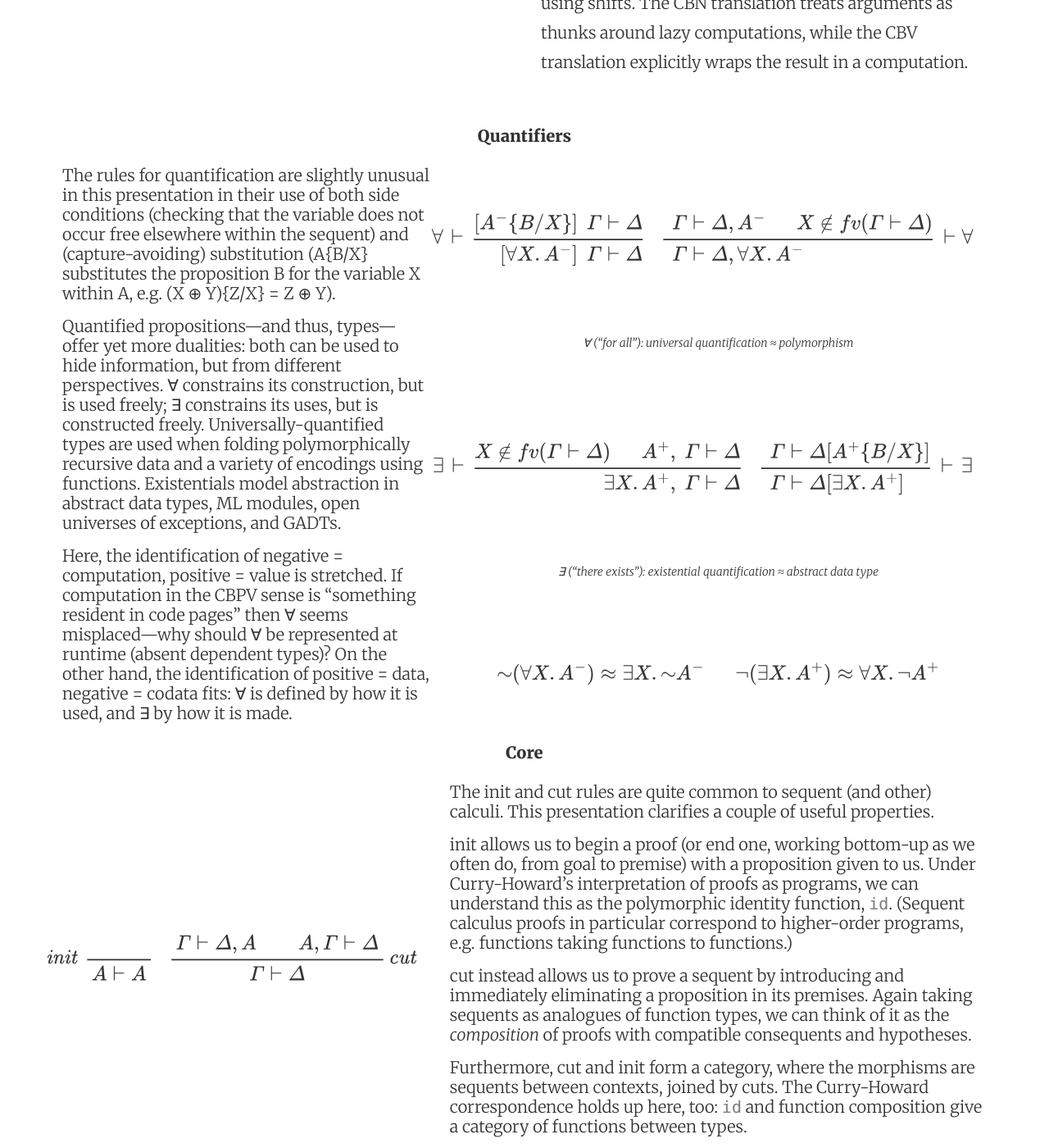
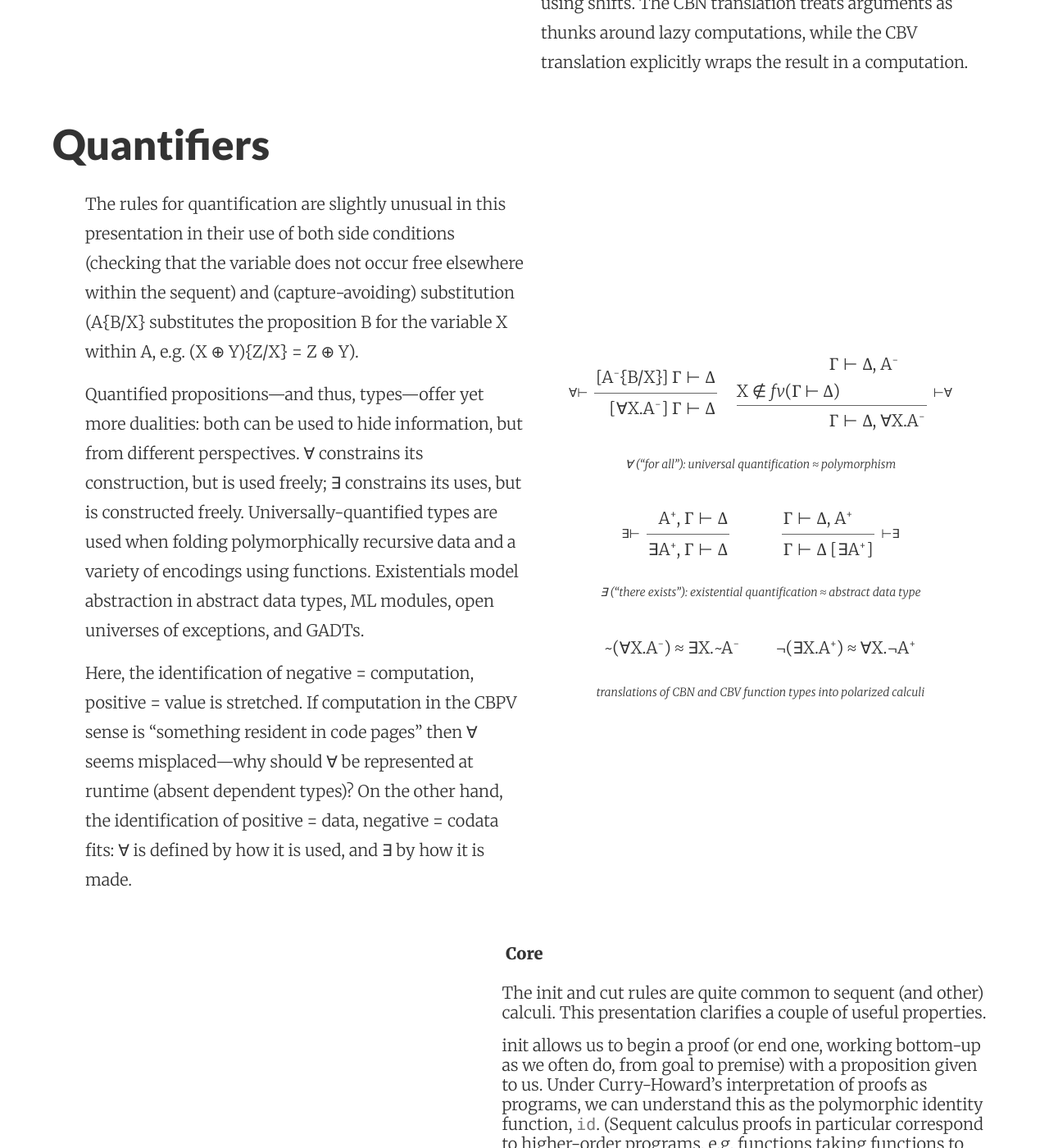
Before and after one commit to robrix/robrix.github.io, a Jekyll site: the page docs/posts/2021-06-07-duality/index.html, which Jekyll copies as it is, in a window 1280 px wide and 1400 px high, scrolled down 5596 px. Shown: the whole window at 82% size. Built offline with Jekyll 4.4.1, drawn with Linux system fonts in a browser that asks for light colours.

```diff
--- a/_css/antitypical.css
+++ b/_css/antitypical.css
@@ -197,3 +197,7 @@ figure.section {
   /* width: 50%; */
   align-items: center;
 }
+
+span.function {
+  font-style: italic;
+}
--- a/docs/posts/2021-06-07-duality/index.html
+++ b/docs/posts/2021-06-07-duality/index.html
@@ -607,77 +607,92 @@ $$</span></p>
     <p>The translations of function types from CBN and CBV into polarized calculi (left) model evaluation orders using shifts. The CBN translation treats arguments as thunks around lazy computations, while the CBV translation explicitly wraps the result in a computation.</p>
   </figcaption>
 </figure>
+<h2 id="quantifiers">Quantifiers</h2>
+<figure class="section">
+  <figcaption>
+    <p>The rules for quantification are slightly unusual in this presentation in their use of both side conditions (checking that the variable does not occur free elsewhere within the sequent) and (capture-avoiding) substitution (A{B/X} substitutes the proposition B for the variable X within A, e.g. (X ⊕ Y){Z/X} = Z ⊕ Y).</p>
+    <p>Quantified propositions—and thus, types—offer yet more dualities: both can be used to hide information, but from different perspectives. ∀ constrains its construction, but is used freely; ∃ constrains its uses, but is constructed freely. Universally-quantified types are used when folding polymorphically recursive data and a variety of encodings using functions. Existentials model abstraction in abstract data types, ML modules, open universes of exceptions, and GADTs.</p>
+    <p>Here, the identification of negative = computation, positive = value is stretched. If computation in the CBPV sense is “something resident in code pages” then ∀ seems misplaced—why should ∀ be represented at runtime (absent dependent types)? On the other hand, the identification of positive = data, negative = codata fits: ∀ is defined by how it is used, and ∃ by how it is made.</p>
+  </figcaption>
+  <div>
+    <figure class="connective">
+      <div class="rule">
+        <div class="label">∀⊢</div>
+        <div class="inference">
+          <div class="premise Γ">[A<sup>−</sup>{B/X}] Γ</div>
+          <div class="premise turnstile">⊢</div>
+          <div class="premise Δ">Δ</div>
+          <span class="line-of-inference"></span>
+          <div class="conclusion Γ">[∀X.A<sup>−</sup>] Γ</div>
+          <div class="conclusion turnstile">⊢</div>
+          <div class="conclusion Δ">Δ</div>
+        </div>
+      </div>
+      <div class="rule">
+        <div class="inference">
+          <div class="premise Γ">Γ</div>
+          <div class="premise turnstile">⊢</div>
+          <div class="premise Δ">Δ, A<sup>−</sup></div>
+          <div class="side-condition">X ∉ <span class="function">fv</span>(Γ ⊢ Δ)</div>
+          <span class="line-of-inference"></span>
+          <div class="conclusion Γ">Γ</div>
+          <div class="conclusion turnstile">⊢</div>
+          <div class="conclusion Δ">Δ, ∀X.A<sup>−</sup></div>
+        </div>
+        <div class="label">⊢∀</div>
+      </div>
+      <figcaption>
+        ∀ (“for all”): universal quantification ≈ polymorphism
+      </figcaption>
+    </figure>
+    <figure class="connective">
+      <div class="rule">
+        <div class="label">∃⊢</div>
+        <div class="inference">
+          <div class="premise Γ">A<sup>+</sup>, Γ</div>
+          <div class="premise turnstile">⊢</div>
+          <div class="premise Δ">Δ</div>
+          <span class="line-of-inference"></span>
+          <div class="conclusion Γ">∃A<sup>+</sup>, Γ</div>
+          <div class="conclusion turnstile">⊢</div>
+          <div class="conclusion Δ">Δ</div>
+        </div>
+      </div>
+      <div class="rule">
+        <div class="inference">
+          <div class="premise Γ">Γ</div>
+          <div class="premise turnstile">⊢</div>
+          <div class="premise Δ">Δ, A<sup>+</sup></div>
+          <span class="line-of-inference"></span>
+          <div class="conclusion Γ">Γ</div>
+          <div class="conclusion turnstile">⊢</div>
+          <div class="conclusion Δ">Δ [∃A<sup>+</sup>]</div>
+        </div>
+        <div class="label">⊢∃</div>
+      </div>
+      <figcaption>
+        ∃ (“there exists”): existential quantification ≈ abstract data type
+      </figcaption>
+    </figure>
+    <figure class="connective">
+      <div class="rule">
+        <p>~(∀X.A<sup>−</sup>) ≈ ∃X.~A<sup>−</sup></p>
+      </div>
+      <div class="rule">
+        <p>¬(∃X.A<sup>+</sup>) ≈ ∀X.¬A<sup>+</sup></p>
+      </div>
+      <figcaption>
+        translations of CBN and CBV function types into polarized calculi
+      </figcaption>
+    </figure>
+  </div>
+</figure>
 <table class="borderless">
   <colgroup>
     <col span="2">
     <col span="2">
   </colgroup>
   <tbody>
-    <tr>
-      <th colspan="4"><a name="shifts">Quantifiers</a></th>
-    </tr>
-    <tr>
-      <td colspan="2" rowspan="5">
-        <p>The rules for quantification are slightly unusual in this presentation in their use of both side conditions (checking that the variable does not occur free elsewhere within the sequent) and (capture-avoiding) substitution (A{B/X} substitutes the proposition B for the variable X within A, e.g. (X ⊕ Y){Z/X} = Z ⊕ Y).</p>
-        <p>Quantified propositions—and thus, types—offer yet more dualities: both can be used to hide information, but from different perspectives. ∀ constrains its construction, but is used freely; ∃ constrains its uses, but is constructed freely. Universally-quantified types are used when folding polymorphically recursive data and a variety of encodings using functions. Existentials model abstraction in abstract data types, ML modules, open universes of exceptions, and GADTs.</p>
-        <p>Here, the identification of negative = computation, positive = value is stretched. If computation in the CBPV sense is “something resident in code pages” then ∀ seems misplaced—why should ∀ be represented at runtime (absent dependent types)? On the other hand, the identification of positive = data, negative = codata fits: ∀ is defined by how it is used, and ∃ by how it is made.</p>
-      </td>
-      <td colspan="2">
-        $$
-        \begin{prooftree}
-        \hskip -10pt
-        \def\labelSpacing{8pt}
-        \LeftLabel{$∀ \kern1pt ⊢$}
-        \Axiom$[A^-\{B/X\}] \fCenter Γ ⊢ Δ$
-        \UnaryInf$[∀X.A^-] \fCenter Γ ⊢ Δ$
-        \end{prooftree}
-        \begin{prooftree}
-        \hskip 10pt
-        \def\labelSpacing{8pt}
-        \RightLabel{$\ ⊢ ∀$}
-        \Axiom$\fCenter Γ ⊢ Δ, A^- \hskip 1.5em X ∉ fv(Γ ⊢ Δ)$
-        \UnaryInf$\fCenter Γ ⊢ Δ, ∀X.A^-$
-        \end{prooftree}
-        $$
-      </td>
-    </tr>
-    <tr>
-      <td colspan="2" class="caption">
-        ∀ (“for all”): universal quantification ≈ polymorphism
-      </td>
-    </tr>
-    <tr>
-      <td colspan="2">
-        $$
-        \begin{prooftree}
-        \hskip -10pt
-        \def\labelSpacing{8pt}
-        \LeftLabel{$∃ \kern1pt ⊢$}
-        \Axiom$X ∉ fv(Γ ⊢ Δ) \hskip 1.5em A^+, \fCenter Γ ⊢ Δ$
-        \UnaryInf$∃X.A^+, \fCenter Γ ⊢ Δ$
-        \end{prooftree}
-        \begin{prooftree}
-        \hskip 10pt
-        \def\labelSpacing{8pt}
-        \RightLabel{$\ ⊢ \kern1pt ∃$}
-        \Axiom$\fCenter Γ ⊢ Δ [A^+\{B/X\}]$
-        \UnaryInf$\fCenter Γ ⊢ Δ [∃X.A^+]$
-        \end{prooftree}
-        $$
-      </td>
-    </tr>
-    <tr>
-      <td colspan="2" class="caption">
-        ∃ (“there exists”): existential quantification ≈ abstract data type
-      </td>
-    </tr>
-    <tr>
-      <td colspan="2">
-        $$
-        \sim \kern -3pt (∀X.A^-) ≈ ∃X.\sim \kern -3pt A^- \hskip 1.5em ¬(∃X.A^+) ≈ ∀X.¬A^+
-        $$
-      </td>
-    </tr>
     <tr>
       <th colspan="4"><a name="core">Core</a></th>
     </tr>
```
Also changed, not shown: docs/feed.xml (+80 -65 lines), posts/2021-06-07-duality.md (+84 -65 lines), docs/css/stylesheet.css.
